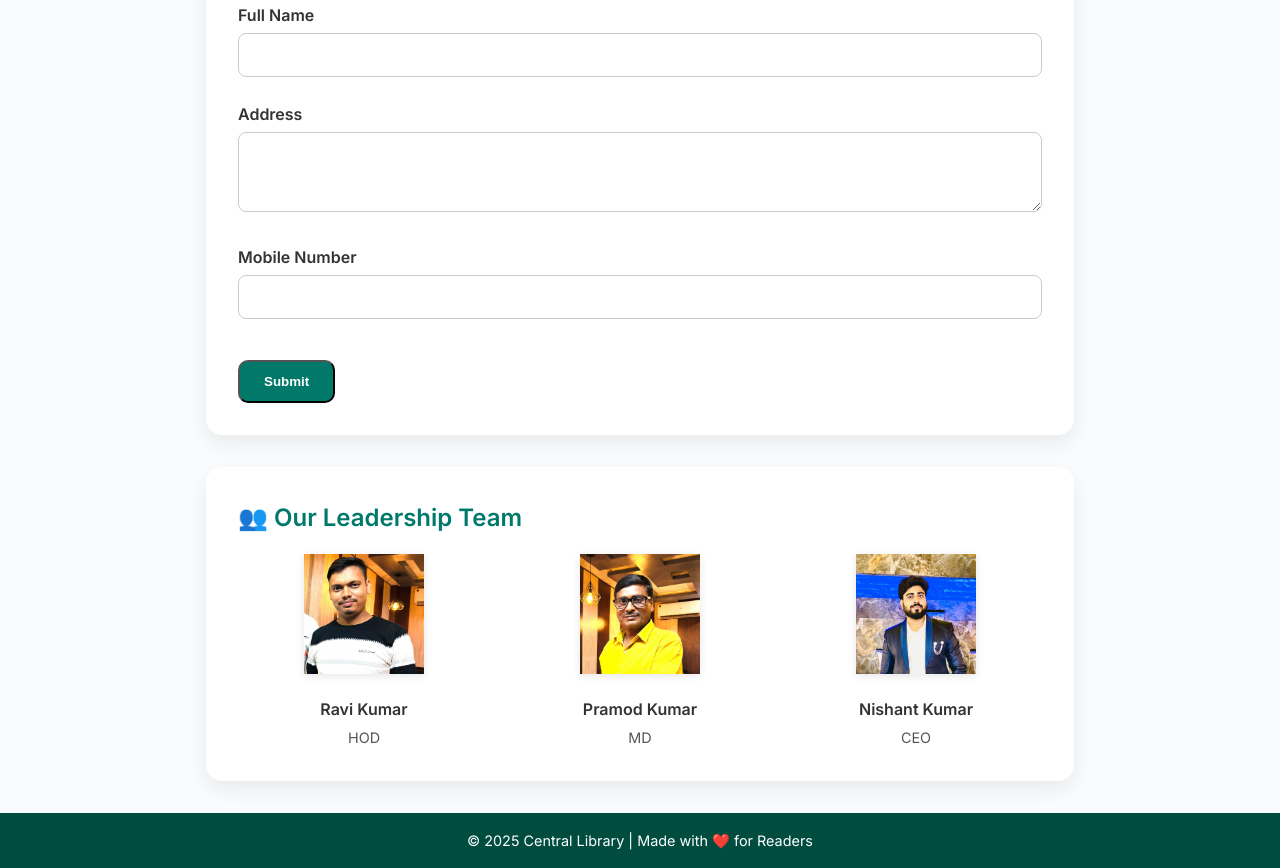
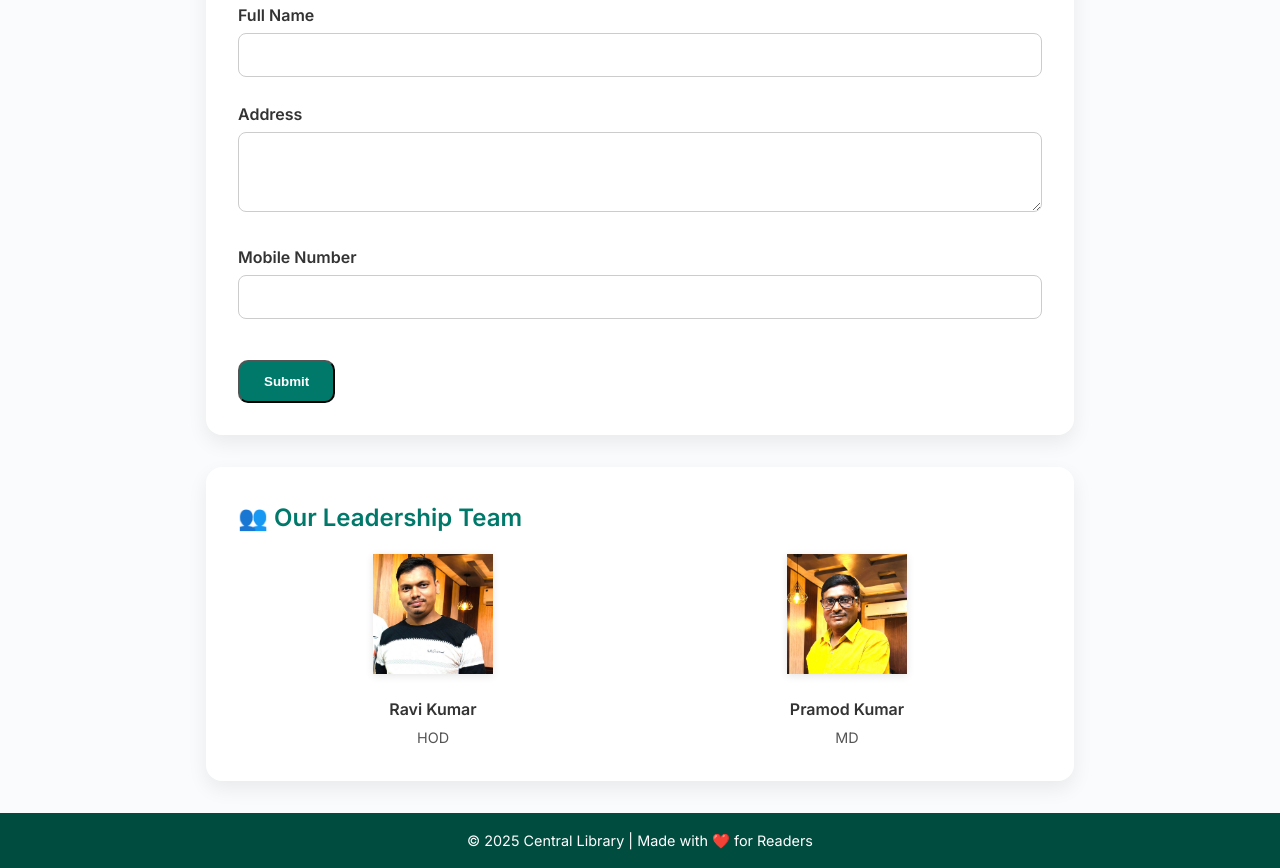
Before and after one commit to nk71957/central-library, a plain HTML site: page index.html in a window 1280 px wide. Shown: the part 2463-3331 px from the top of the page. Drawn offline with nearby package versions, Linux system fonts and the light colour scheme.

Commit message:
remove CEO

```diff
--- a/index.html
+++ b/index.html
@@ -139,11 +139,11 @@
       <p class="member-name">Pramod Kumar</p>
       <p class="member-role">MD</p>
     </div>
-    <div class="member">
+    <!-- <div class="member">
       <img src="image/M3.jpg" alt="Member 3">
       <p class="member-name">Nishant Kumar</p>
       <p class="member-role">CEO</p>
-    </div>
+    </div> -->
     <!-- Add more members here -->
   </div>
 </section>
```
